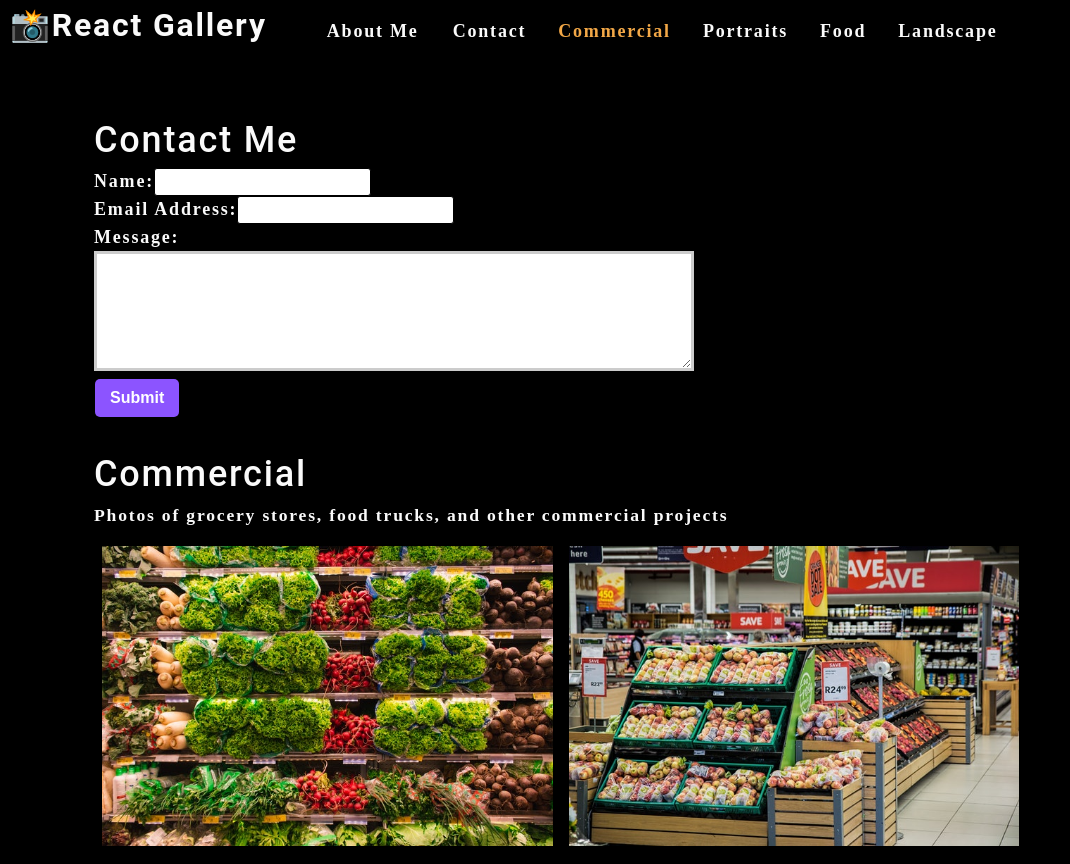
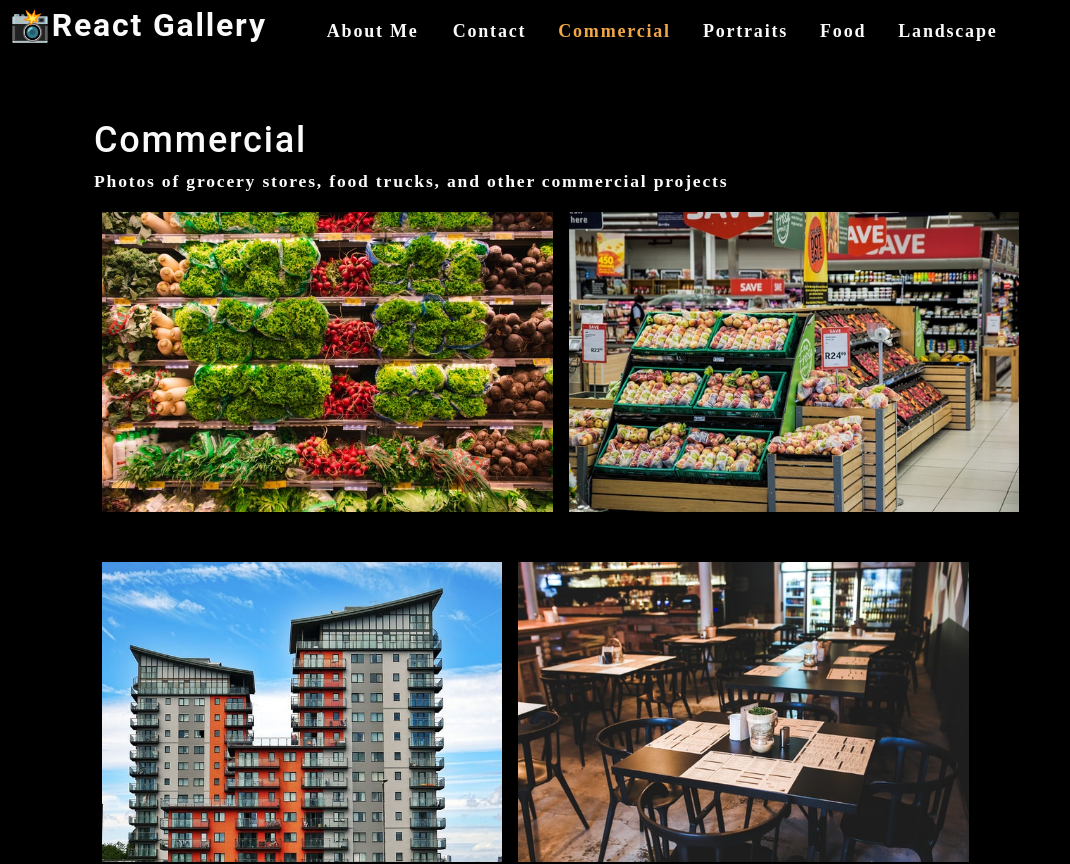
Before and after one commit to dopecello/react-gallery, a React (Create React App) app: page / in a window 1280 px wide. Shown: the top 864 px of the page, without its empty margins (0-1070 px from the left). Built offline with nearby package versions, Linux system fonts and the light colour scheme.

Commit message:
add conditional rendering

```diff
--- a/src/App.js
+++ b/src/App.js
@@ -6,6 +6,7 @@
 import ContactForm from "./components/Contact";
 
 function App() {
+  const [contactSelected, setContactSelected] = useState(false);
   const [categories] = useState([
     {
       name: "commercial",
@@ -28,11 +29,18 @@
         categories={categories}
         setCurrentCategory={setCurrentCategory}
         currentCategory={currentCategory}
+        contactSelected={contactSelected}
+        setContactSelected={setContactSelected}
       ></Nav>
       <main>
-        <ContactForm></ContactForm>
-        <Gallery currentCategory={currentCategory}></Gallery>
-        <About></About>
+        {!contactSelected ? (
+          <>
+            <Gallery currentCategory={currentCategory}></Gallery>
+            <About></About>
+          </>
+        ) : (
+          <ContactForm></ContactForm>
+        )}
       </main>
     </div>
   );
--- a/src/components/Contact/index.js
+++ b/src/components/Contact/index.js
@@ -43,7 +43,7 @@
           <input
             type="text"
             defaultValue={name}
-            onChange={handleChange}
+            onBlur={handleChange}
             name="name"
           />
         </div>
@@ -53,7 +53,7 @@
             type="email"
             defaultValue={email}
             name="email"
-            onChange={handleChange}
+            onBlur={handleChange}
           />
         </div>
         <div>
@@ -61,10 +61,15 @@
           <textarea
             name="message"
             defaultValue={message}
-            onChange={handleChange}
+            onBlur={handleChange}
             rows="5"
           />
         </div>
+        {errorMessage && (
+            <div>
+                <p className="error-text">{errorMessage}</p>
+            </div>
+        )}
         <button type="submit">Submit</button>
       </form>
     </section>
--- a/src/components/Nav/index.js
+++ b/src/components/Nav/index.js
@@ -2,7 +2,13 @@
 import { capitalizeFirstLetter } from "../../utils/helpers";
 
 function Nav(props) {
-  const { categories = [], setCurrentCategory, currentCategory } = props;
+  const {
+    categories = [],
+    setCurrentCategory,
+    currentCategory,
+    contactSelected,
+    setContactSelected,
+  } = props;
 
   useEffect(() => {
     document.title = capitalizeFirstLetter(currentCategory.name);
@@ -21,24 +27,30 @@
       <nav>
         <ul className="flex-row">
           <li className="mx-2">
-            <a data-testid="about" href="#about">
+            <a
+              data-testid="about"
+              href="#about"
+              onClick={() => setContactSelected(false)}
+            >
               About Me
             </a>
           </li>
-          <li className="mx-2">
-            <span>Contact</span>
+          <li className={`mx-2 ${contactSelected && "navActive"}`}>
+            <span onClick={() => setContactSelected(true)}>Contact</span>
           </li>
           {categories.map((category) => (
             <li
               className={`mx-2 ${
-                currentCategory.name === category.name && "navActive"
-              }
-            }`}
+                currentCategory.name === category.name &&
+                !contactSelected &&
+                "navActive"
+              }`}
               key={category.name}
             >
               <span
                 onClick={() => {
                   setCurrentCategory(category);
+                  setContactSelected(false);
                 }}
               >
                 {capitalizeFirstLetter(category.name)}
```
